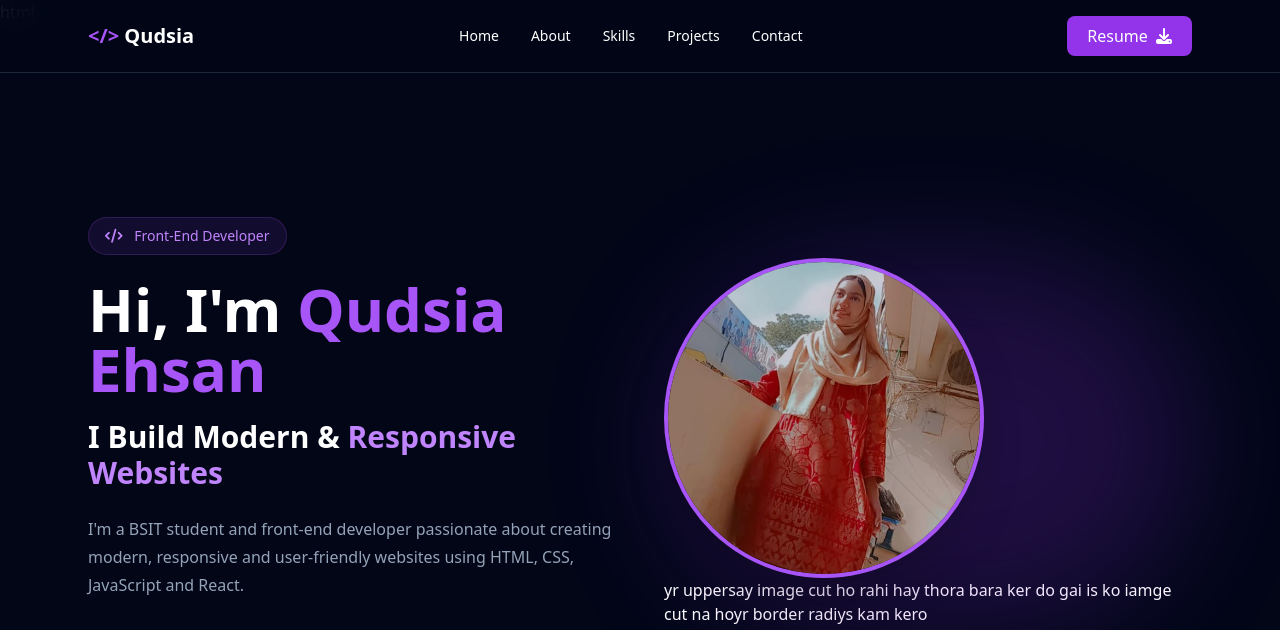
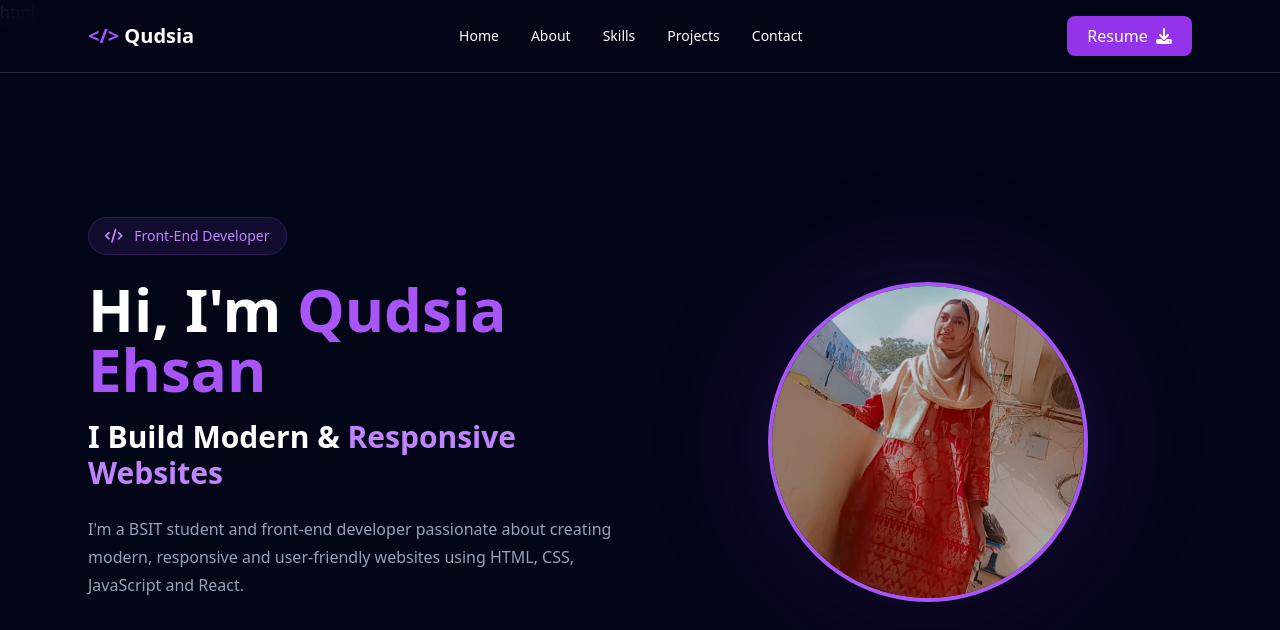
Before and after one commit to qandeelehsan74-byte/Portfolio, a plain HTML site: page index.html in a window 1280 px wide. Shown: the top 630 px of the page. Drawn offline with nearby package versions, Linux system fonts and the light colour scheme.

Commit message:
Update index.html

```diff
--- a/index.html
+++ b/index.html
@@ -295,7 +295,7 @@
                                 border-4
                                 border-purple-500
                                 shadow-2xl">
-yr uppersay image cut ho rahi hay thora bara ker do gai is ko iamge cut na hoyr border radiys kam kero
+
                 </div>
 
             </div>
```
